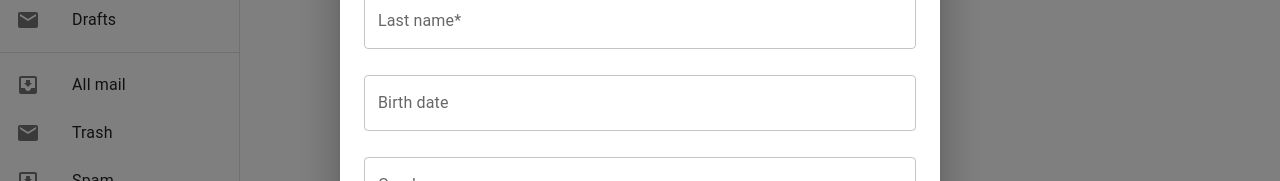
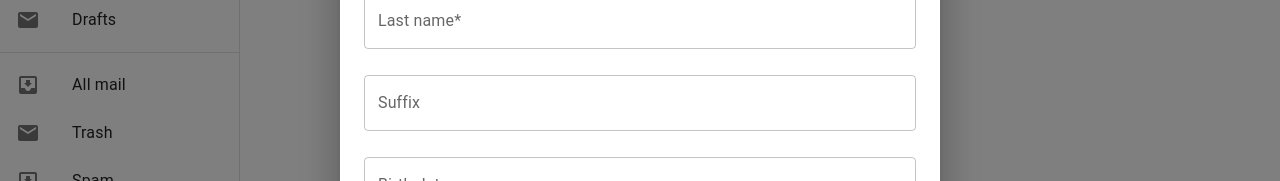
Before and after one commit to bensondomingo/profiling-client, a React (Vite) app: page / in a window 1280 px wide. Both pictures are taken after a click on the button 1188 px from the left and 732 px from the top of the page. Shown: the part 221-402 px from the top of the page. Built offline with nearby package versions, Linux system fonts and the light colour scheme; no server answers.

Commit message:
add Profile.suffix field

```diff
--- a/src/components/ProfileCreate.tsx
+++ b/src/components/ProfileCreate.tsx
@@ -28,6 +28,7 @@ import { axiosClient } from '../config'
 const DEFAULT_VALUES = {
   first_name: '',
   last_name: '',
+  suffix: '',
   birth_date: '',
   marital_status: '',
   gender: '',
@@ -127,6 +128,21 @@ const ProfileCreate = (props: Props) => {
                 <TextField
                   label="Last name*"
                   placeholder="Doe"
+                  error={!!fieldState.error}
+                  helperText={fieldState.error?.message}
+                  {...field}
+                />
+              </FormControl>
+            )}
+          />
+          <Controller
+            name="suffix"
+            control={control}
+            render={({ field, fieldState }) => (
+              <FormControl fullWidth sx={{ marginY: '0.8rem' }}>
+                <TextField
+                  label="Suffix"
+                  placeholder="Jr/Sr"
                   error={!!fieldState.error}
                   helperText={fieldState.error?.message}
                   {...field}
--- a/src/components/ProfileList.tsx
+++ b/src/components/ProfileList.tsx
@@ -55,6 +55,7 @@ function stringAvatar(name: string) {
 const FIELD_TO_LABEL_MAPPING: { [key: string]: any } = {
   first_name: { label: 'First name', fmt: null, sx: {} },
   last_name: { label: 'Last name', fmt: null, sx: {} },
+  suffix: { label: 'Suffix', fmt: null, sx: {} },
   gender: { label: 'Gender', fmt: null, sx: { textTransform: 'capitalize' } },
   contact_number: { label: 'Contact #', fmt: null, sx: {} },
   marital_status: {
@@ -129,7 +130,7 @@ export const ProfileList = () => {
               />
               <div style={{ display: 'flex', flexDirection: 'column' }}>
                 <Typography>
-                  {profile.first_name} {profile.last_name}
+                  {profile.first_name} {profile.last_name} {profile.suffix}
                 </Typography>
                 <Typography variant="caption" color="text.secondary">
                   {format(parseISO(profile.created_at), 'MMM M, Y')}
--- a/src/global/types.ts
+++ b/src/global/types.ts
@@ -15,6 +15,7 @@ export interface ProfileBase {
   [index: string]: any
   first_name: string
   last_name: string
+  suffix?: string
   birth_date?: string
   email?: string
   contact_number?: string
```
